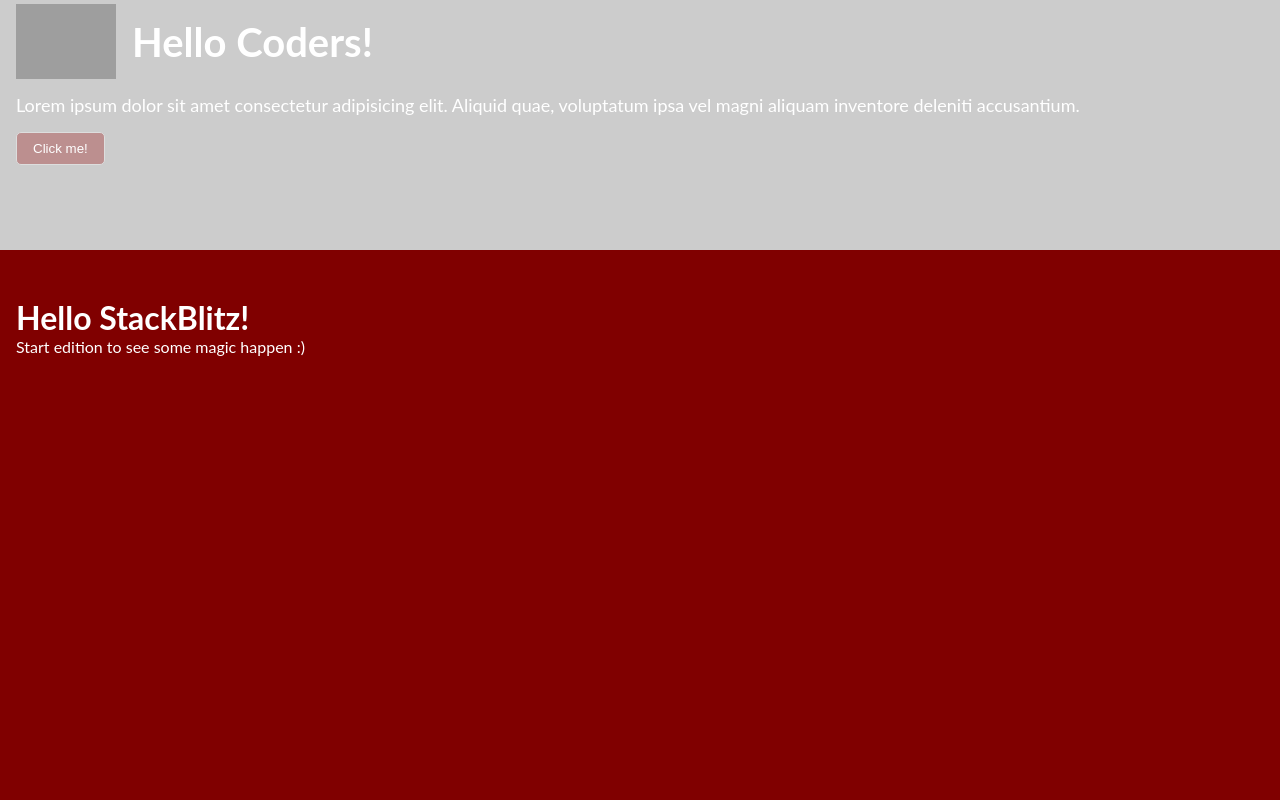
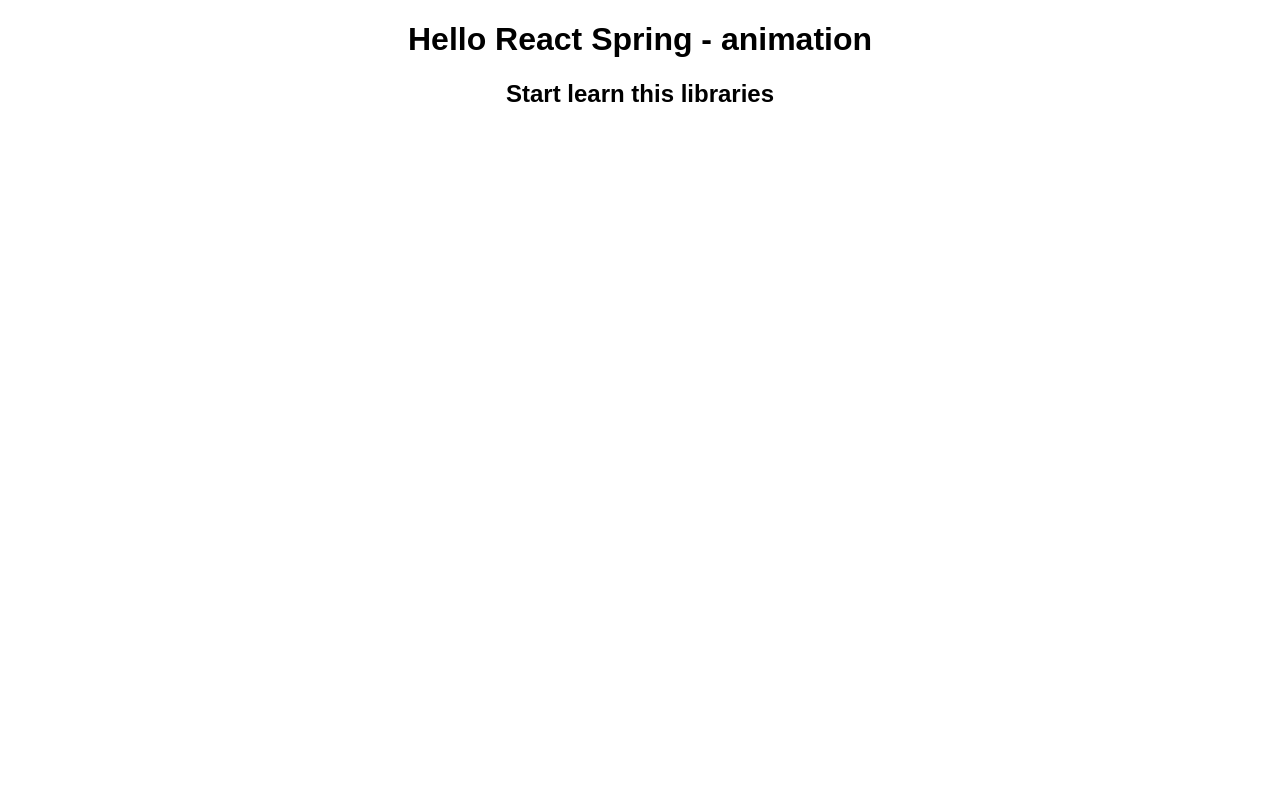
Before and after one commit to Aleksandr-Glebik/react-animation, a React (Create React App) app: page / in a window 1280 px wide. Shown: the top 800 px of the page. Built offline with nearby package versions, Linux system fonts and the light colour scheme; grey boxes are pictures that could not be loaded.

Commit message:
feat: start learne react-spring animation libraries, add min markup and style

```diff
--- a/package.json
+++ b/package.json
@@ -10,6 +10,7 @@
     "react": "^18.2.0",
     "react-dom": "^18.2.0",
     "react-scripts": "5.0.1",
+    "react-spring": "^9.5.5",
     "web-vitals": "^2.1.4"
   },
   "scripts": {
--- a/src/App.css
+++ b/src/App.css
@@ -1,40 +1,33 @@
 * {
-  margin: 0;
-  padding: 0;
+  user-select: none;
+}
+
+.App {
+  font-family: sans-serif;
+  text-align: center;
+}
+
+button {
+  background: maroon;
+  color: white;
+  padding: 1rem 2rem;
+  border: none;
+  cursor: pointer;
+  margin-bottom: 4rem;
+}
+
+button:hover {
+  background-color: darken(maroon, 10%)
+}
+
+.alert {
+  height: 80px;
   box-sizing: border-box;
-}
-h1,
-h2,
-p {
-  font-family: Lato;
-  margin: 0;
-}
-.flex {
+  background-color: #eee;
+  border-radius: 1rem;
+  border: 2px solid #555;
   display: flex;
-  flex-direction: row;
-  gap: 1rem;
+  justify-content: center;
   align-items: center;
-}
-.header {
-  background-color: #ccc;
-  color: white;
-  padding: 0.25rem 1rem;
-  position: sticky;
-  top: 0;
-  width: 100%;
   overflow: hidden;
 }
-.section {
-  height: 100vh;
-  padding: 3rem 1rem;
-  color: white;
-}
-button {
-  background-color: rosybrown;
-  outline: none;
-  border: 1px solid #ddd;
-  border-radius: 5px;
-  padding: 5px 10px;
-  color: white;
-  cursor: pointer;
-}
--- a/src/App.js
+++ b/src/App.js
@@ -1,25 +1,12 @@
 import './App.css'
-import TheHeader from './components/TheHeader'
-import {useTransform, motion, useViewportScroll} from 'framer-motion'
+
 
 
 function App() {
-  const {scrollY} = useViewportScroll()
-  const offsetY = [0, 300]
-  const marginTop = useTransform(scrollY, offsetY, offsetY)
-
-   return (
-    <div style={{position: 'relative'}}>
-      <TheHeader offsetY={offsetY} scrollY={scrollY}/>
-      <motion.div className="section"
-                  style={{backgroundColor: 'maroon', marginTop}}
-      >
-        <h1>Hello StackBlitz!</h1>
-        <p>Start edition to see some magic happen :)</p>
-      </motion.div>
-      <div className="section" style={{backgroundColor: 'peru'}}>
-        Contrary to popular belief, Lorem Ipsum is not simply random text. It has roots in a piece of classical Latin literature from 45 BC, making it over 2000 years old. Richard McClintock, a Latin professor at Hampden-Sydney College in Virginia, looked up one of the more obscure Latin words,
-      </div>
+    return (
+    <div className='App'>
+      <h1>Hello React Spring - animation</h1>
+      <h2>Start learn this libraries</h2>
     </div>
   )
 }
```
Also changed, not shown: 1 other file (tests, documents, lock files or other folders).
